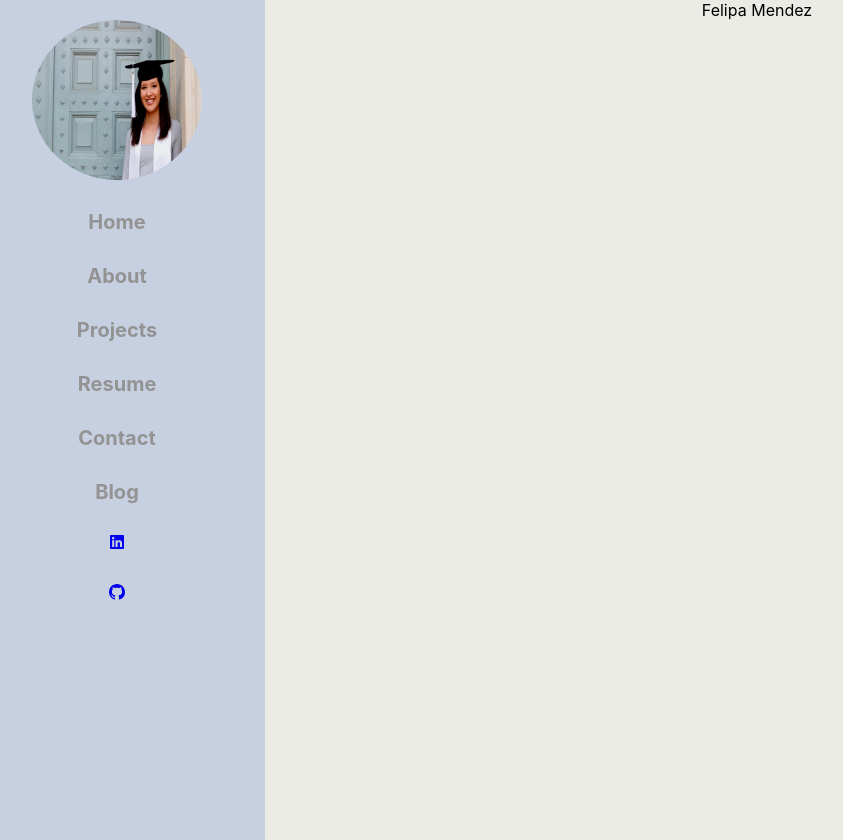
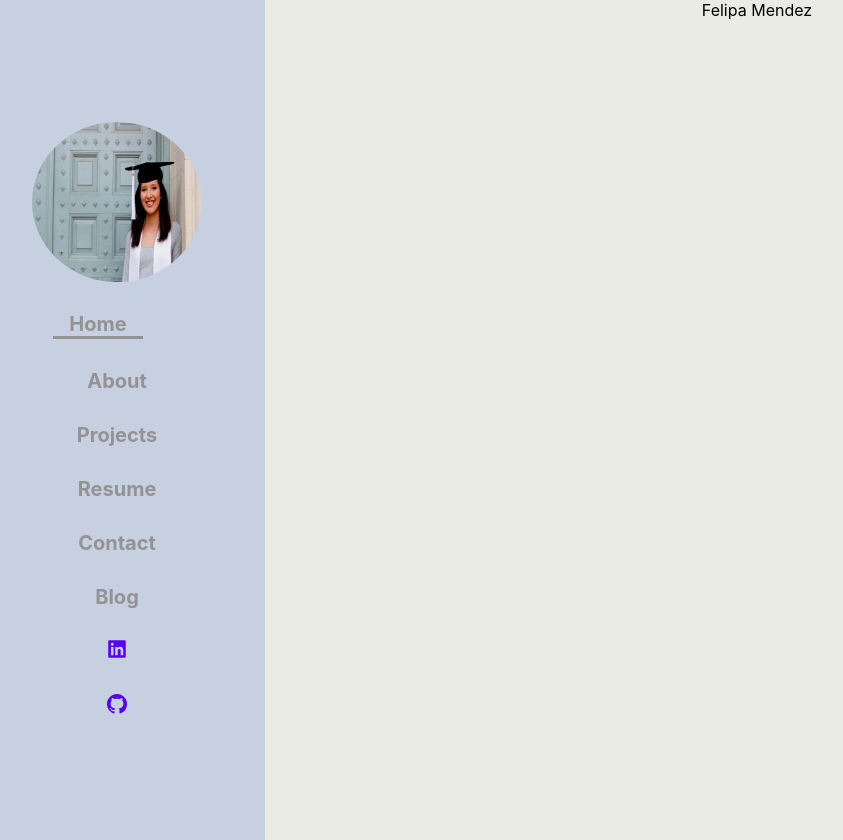
Before and after one commit to felipamendez/portfolio, a React (Create React App) app: page / in a window 1280 px wide. Shown: the whole page, without its empty margins (31-874 px from the left). Built offline with nearby package versions, Linux system fonts and the light colour scheme.

Commit message:
navbar styles

```diff
--- a/src/App.css
+++ b/src/App.css
@@ -24,13 +24,39 @@ body {
   background-color: rgb(199, 208, 225);
   gap: 30px;
   padding: 20px;
+  justify-content: center;
+  align-content: center;
+  text-align: center;
 }
 
+/* .navlink-container > * {
+  display: flex;
+  justify-content: center;
+  align-content: center;
+} */
+
 .navlink {
+  text-decoration: none;
+  /* display: flex;
+  justify-content: center;
+  align-content: center; */
+  float: none;
+  color: rgb(147, 147, 147);
+  font-weight: bold;
+  font-size: 20px;
+  /* width: 100px; */
+  text-align: center;
+  /* padding-left: 30%; */
+}
+
+.link-active {
   text-decoration: none;
   color: rgb(147, 147, 147);
   font-weight: bold;
   font-size: 20px;
+  border-bottom: solid;
+  width: 90px;
+  margin-left: 25%;
 }
 
 .circle-img {
@@ -61,3 +87,9 @@ body {
   width: 400px;
   border-radius: 1em;
 }
+
+.icon {
+  font-size: 20px;
+  text-decoration: none;
+  color: rgb(85, 0, 255);
+}
--- a/src/components/Navbar.js
+++ b/src/components/Navbar.js
@@ -8,26 +8,26 @@ function Navbar () {
     return (
         <div className="navlink-container">
                 <img src={image} alt="Felipa Mendez" className="circle-img"/>
-                <NavLink to="/" className="navlink">
+               <NavLink to="/"  className={({ isActive }) => (isActive ? "link-active" : "navlink")}>
                    <div> Home </div>
                 </NavLink>
-                <NavLink to="about" className="navlink">
+                <NavLink to="about" className={({ isActive }) => (isActive ? "link-active" : "navlink")}>
                     <div>  About </div>
                 </NavLink>
-                <NavLink to="projects" className="navlink">
+                <NavLink to="projects" className={({ isActive }) => (isActive ? "link-active" : "navlink")}>
                     <div> Projects </div>
                 </NavLink>
-                <NavLink to="resume" className="navlink">
+                <NavLink to="resume" className={({ isActive }) => (isActive ? "link-active" : "navlink")}>
                     <div> Resume </div>
                 </NavLink>
-                <NavLink to="contact" className="navlink">
+                <NavLink to="contact" className={({ isActive }) => (isActive ? "link-active" : "navlink")}>
                     <div> Contact </div>
                 </NavLink>
-                <NavLink to="Blog" className="navlink">
+                <NavLink to="Blog" className={({ isActive }) => (isActive ? "link-active" : "navlink")}>
                     <div> Blog </div>
                 </NavLink>
-               <a href="https://www.linkedin.com/in/felipa-mendez/"> <FaLinkedin /> </a>
-               <a href="https://github.com/felipamendez"><BsGithub /></a>
+               <div className="icon"><a href="https://www.linkedin.com/in/felipa-mendez/" className="icon"> <FaLinkedin /> </a> </div>
+               <div className="icon"><a href="https://github.com/felipamendez" className="icon"> <BsGithub /> </a></div>
         </div>
     )
 }
--- a/src/components/Projects.js
+++ b/src/components/Projects.js
@@ -1,6 +1,7 @@
 import ProjectCard from "./ProjectCard"
 import image1 from "./portfolioImages/stocktracker.jpeg"
 import image2 from "./portfolioImages/cravelocal.png"
+import image3 from "./portfolioImages/raven.png"
 import image4 from "./portfolioImages/momandpop.png"
 
 function Projects () {
@@ -28,8 +29,8 @@ function Projects () {
           id: 3,
           name: "Raven",
           heroku: "",
-          imageSrc: "",
-          oneLiner: "Social media website that allows users to like and write posts. Users can view the user pages and write comments.",
+          imageSrc: {image3},
+          oneLiner: "Social media website that allows users to like and write posts. Users can view the user pages and write comments. Try it out with this username and password: Daenerys Targaryen, queen",
           github: "https://github.com/felipamendez/phase-3-project-frontend",
           githubBackend: "https://github.com/felipamendez/phase-3-sinatra-react-project"
         },
```
Also changed, not shown: src/components/portfolioImages/raven.png (added).
